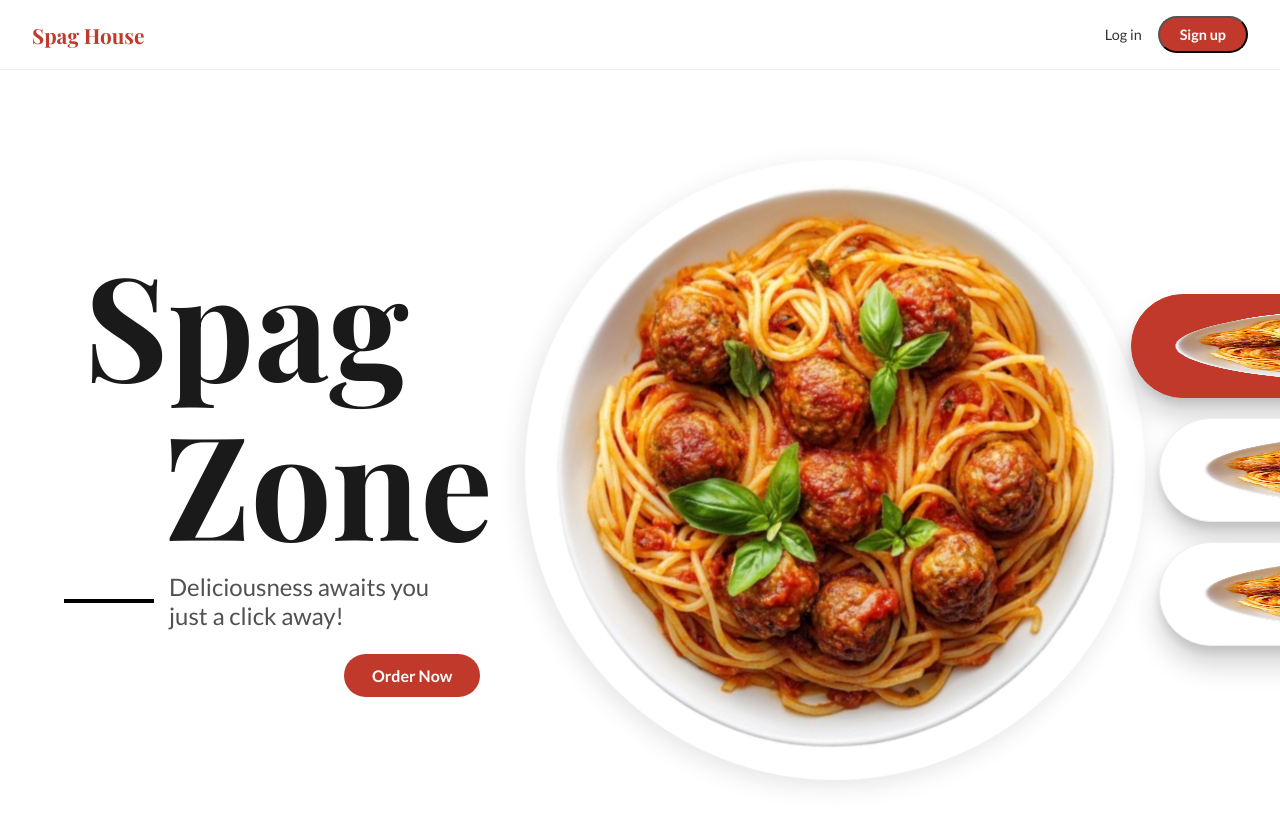
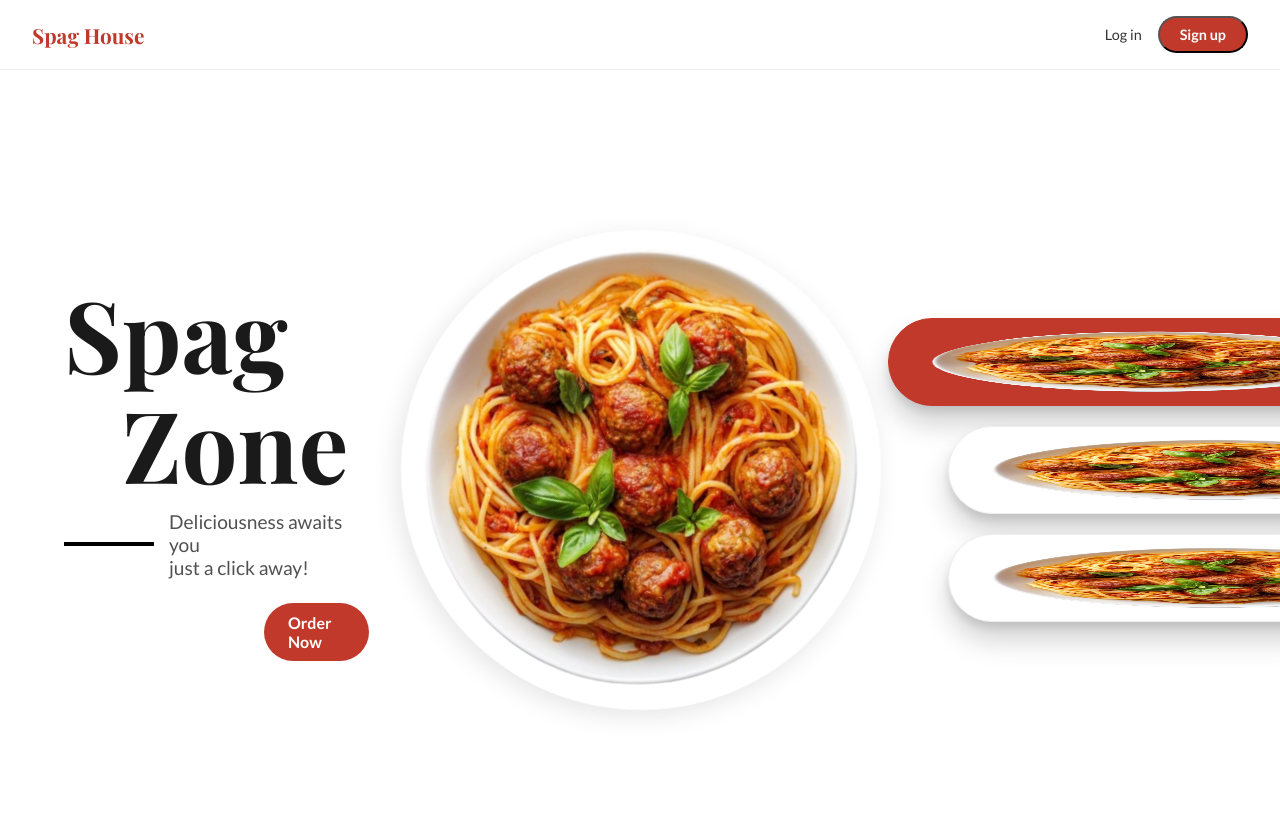
Before and after one commit to eniola256/spaghetti-app, a React (Vite) app: page / in a window 1280 px wide. Shown: the top 826 px of the page. Built offline with nearby package versions, Linux system fonts and the light colour scheme; no server answers.

Commit message:
properly set the hero layout

```diff
--- a/src/components/Hero.css
+++ b/src/components/Hero.css
@@ -22,17 +22,17 @@
 .hero-title {
   font-family: 'Playfair Display', serif;
   font-weight: 700;
-  font-size: 9rem;
+  font-size: 6.2rem;
   line-height: 1.1;
   color: #1a1a1a;
-  margin: 0 0 12px 20px;
+  margin: 0 0 12px;
   z-index: 2;
   display: flex;
   flex-direction: column;
 }
 
 .btm-tit {
-  padding-left: 80px;
+  padding-left: 58px;
 
 }
 
@@ -42,7 +42,7 @@
   gap: 15px;
   color: #333333da;
   font-family: 'Lato', sans-serif;
-  font-size: 1.5rem;
+  font-size: 1.2rem;
 }
 
 .hero-subtitle::before {
@@ -60,8 +60,8 @@
   gap: 8px;
   background: #c0392b;
   color: #fff;
-  padding: 12px 28px ;
-  margin-left: 280px;
+  padding: 10px 24px ;
+  margin-left: 200px;
   border-radius: 999px;
   font-family: 'Lato', sans-serif;
   font-weight: 600;
@@ -84,8 +84,8 @@
 }
 
 .spag-img {
-  width: 620px;
-  height: 620px;
+  width: 480px;
+  height: 480px;
   border-radius: 50%;
   object-fit: cover;
   box-shadow: 0 8px 24px rgba(0,0,0,0.1);
@@ -116,7 +116,7 @@
   font-size: 0.9rem;
   font-weight: 500;
   color: #333;
-  height: 6.5rem;
+  height: 5.5rem;
   width: 80%;
 }
 .pill-txt {
```
